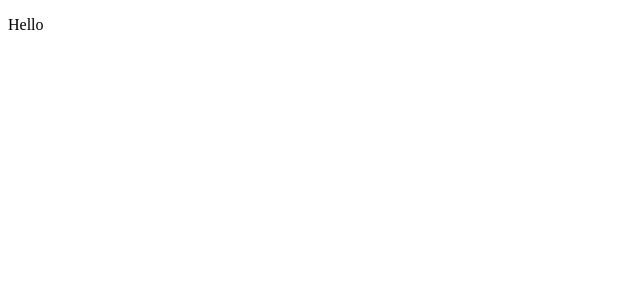
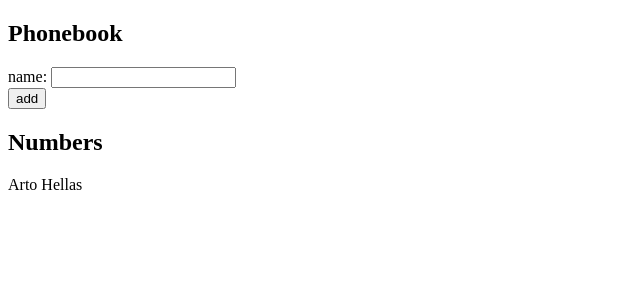
Before and after one commit to KMNTJ/fullstack-open, a React (Vite) app: page / in a window 1280 px wide. Shown: the top 300 px of the page, without its empty margins (0-640 px from the left). Built offline with nearby package versions, Linux system fonts and the light colour scheme.

Commit message:
2.6 puhelinluettelo step1 done

```diff
--- a/src/App.jsx
+++ b/src/App.jsx
@@ -1,8 +1,43 @@
+import { useState } from "react";
+
+const Numbers = ({ persons }) => {
+  return (
+    <div>
+      {persons.map((x) => (
+        <div key={x.name}>{x.name}</div>
+      ))}
+    </div>
+  );
+};
+
 const App = () => {
+  const [persons, setPersons] = useState([{ name: "Arto Hellas" }]);
+  const [newName, setNewName] = useState("");
+
+  const addPerson = (event) => {
+    event.preventDefault();
+    const newPerson = { name: newName };
+    setPersons(persons.concat(newPerson));
+    setNewName('');
+  };
+
+  const nameChange = (event) => {
+    setNewName(event.target.value);
+  };
 
   return (
     <div>
-      <p>Hello</p>
+      <h2>Phonebook</h2>
+      <form onSubmit={addPerson}>
+        <div>
+          name: <input value={newName} onChange={nameChange} />
+        </div>
+        <div>
+          <button type="submit">add</button>
+        </div>
+      </form>
+      <h2>Numbers</h2>
+      <Numbers persons={persons}></Numbers>
     </div>
   );
 };
```
